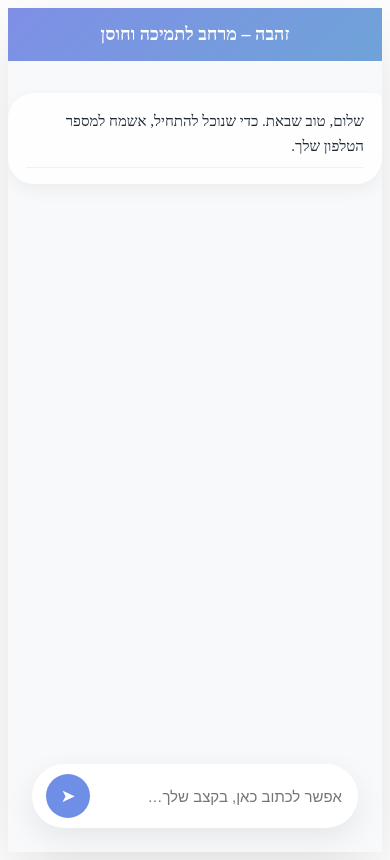
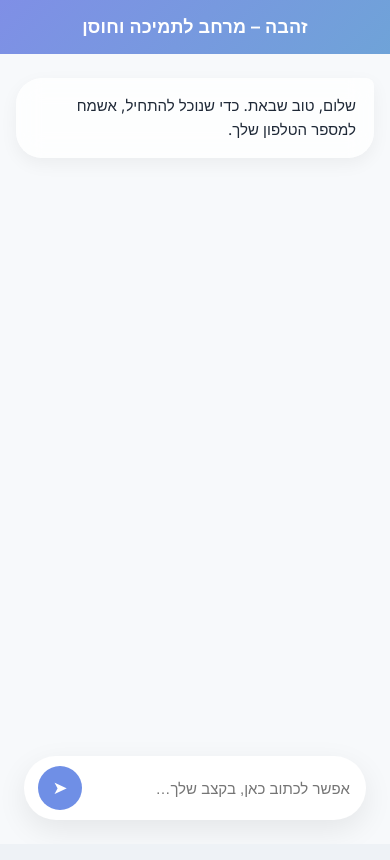
Before and after one commit to inaama8888/AI-agent-for-healthcare-, a React (Create React App) app in the folder client/: page / in a window 390 px wide. Built offline with nearby package versions, Linux system fonts and the light colour scheme.

Commit message:
נעמה ניסיתי

```diff
--- a/client/public/index.html
+++ b/client/public/index.html
@@ -4,6 +4,7 @@
     <meta charset="utf-8" />
     <link rel="icon" href="favicon.png" />
     <meta name="viewport" content="width=device-width, initial-scale=1" />
+
     <meta name="theme-color" content="#000000" />
     <meta
       name="description"
--- a/client/src/App.css
+++ b/client/src/App.css
@@ -4,11 +4,3 @@
 .App {
   text-align: center;
 }
-
-.app-shell {
-  width: 100%;
-  height: 100%;
-  display: flex;
-  justify-content: center;
-  align-items: center;
-}
--- a/client/src/App.js
+++ b/client/src/App.js
@@ -2,9 +2,9 @@ import Chat from "./components/Chat";
 
 function App() {
   return (
-    <div className="app-shell">
+
       <Chat />
-    </div>
+
   );
 }
 
--- a/client/src/components/Chat.js
+++ b/client/src/components/Chat.js
@@ -543,6 +543,7 @@ const handleEmotionalSupport = async () => {
 const goBack = () => {
   sendBot("חזרה אחורה 🔙");
 
+  // מיפוי פשוט של שלבים לאחור
   const backMap = {
    search_city: "search_menu",
   search_topic: "search_menu",
@@ -597,6 +598,7 @@ useEffect(() => {
   endRef.current?.scrollIntoView({ behavior: "smooth" });
 }, [mainMessages]);
 return (
+  <div className="app-shell">
     <div className="chat-container">
 
       <div className="chat-header">
@@ -654,7 +656,7 @@ return (
       </div>
 
     </div>
-
+  </div>
 );
 
 
--- a/client/src/styles/Chat.css
+++ b/client/src/styles/Chat.css
@@ -1,17 +1,21 @@
-/* ================================
-   ZAHAVA – HEALING CHAT UI (FINAL)
-================================ */
+/* =================================================
+   ZAHAVA CHAT – PRODUCTION READY UI
+   Mindfulness / Therapy Chat
+   ================================================= */
 
 /* ===== Variables ===== */
 :root {
+  --bg-app: #eef2f6;
   --bg-canvas: #f7f9fb;
+
   --header-gradient: linear-gradient(135deg, #7f8fe6, #6fa3d8);
 
-  --bot-glass: rgba(255, 255, 255, 0.8);
-  --user-glass: rgba(230, 241, 255, 0.95);
+  --bot-bg: rgba(255, 255, 255, 0.78);
+  --user-bg: rgba(230, 241, 255, 0.92);
 
   --text-main: #1f2937;
   --text-muted: #6b7280;
+
   --accent: #6f8fe6;
 
   --radius-xl: 26px;
@@ -19,8 +23,23 @@
 }
 
 /* ===== Reset ===== */
-* {
+*,
+*::before,
+*::after {
   box-sizing: border-box;
+}
+
+html {
+  direction: rtl;
+}
+
+html,
+body {
+  margin: 0;
+  height: 100%;
+  font-family: "Inter", system-ui, -apple-system, "Segoe UI", Arial;
+  background: var(--bg-app);
+  color: var(--text-main);
 }
 
 /* ===== App shell ===== */
@@ -36,59 +55,59 @@
 .chat-container {
   width: 100%;
   max-width: 900px;
-  height: 90vh;
+  height: min(90vh, 900px);
   display: flex;
   flex-direction: column;
   background: var(--bg-canvas);
   border-radius: 24px;
   box-shadow: 0 24px 70px rgba(0, 0, 0, 0.12);
-  -webkit-font-smoothing: antialiased;
-  text-rendering: optimizeLegibility;
+  overflow: hidden;
 }
 
 /* ===== Header ===== */
 .chat-header {
   background: var(--header-gradient);
-  color: #fff;
+  color: #ffffff;
   padding: 16px 24px;
   text-align: center;
   font-size: 18px;
   font-weight: 600;
+  letter-spacing: 0.2px;
 }
 
 /* ===== Messages area ===== */
 .messages {
   flex: 1;
-  padding: 32px 0;
+  padding: 32px 48px;
   overflow-y: auto;
   display: flex;
   flex-direction: column;
   gap: 18px;
-  align-items: center; /* ציר קבוע */
+  scroll-behavior: smooth;
 }
 
 /* ===== Message base ===== */
 .message {
-  width: 100%;
-  max-width: 420px;
+  max-width: 70%;
   padding: 16px 18px;
   border-radius: var(--radius-xl);
   font-size: 15px;
-  line-height: 1.65;
-  color: var(--text-main);
-  background: #fff;
-  backdrop-filter: blur(12px);
-  animation: fadeUp 0.25s ease;
+  line-height: 1.6;
   white-space: pre-line;
   position: relative;
+  animation: fadeUp 0.25s ease;
+  background: rgba(255, 255, 255, 0.85);
+
+  backdrop-filter: blur(12px);
+  -webkit-backdrop-filter: blur(12px);
 }
 
-/* ===== Bot message (ימין) ===== */
+/* ===== Bot message ===== */
 .message.bot {
   align-self: flex-end;
-  margin-right: 24px;
-  background: var(--bot-glass);
+  background: var(--bot-bg);
   border-top-right-radius: 8px;
+  max-width: 420px;
   box-shadow: 0 6px 18px rgba(0, 0, 0, 0.05);
 }
 
@@ -100,11 +119,27 @@
   background: rgba(0, 0, 0, 0.05);
 }
 
-/* ===== User message (שמאל) ===== */
+.message.bot:hover {
+  box-shadow: 0 8px 24px rgba(0, 0, 0, 0.06);
+}
+
+/* Meta text */
+.message.bot .meta {
+  display: block;
+  margin-top: 6px;
+  font-size: 14px;
+  color: var(--text-muted);
+}
+
+/* spacing between bot cards */
+.messages .message.bot + .message.bot {
+  margin-top: 6px;
+}
+
+/* ===== User message ===== */
 .message.user {
   align-self: flex-start;
-  margin-left: 24px;
-  background: var(--user-glass);
+  background: var(--user-bg);
   border-top-left-radius: 8px;
 }
 
@@ -117,7 +152,7 @@
 }
 
 .choice-chip {
-  background: #fff;
+  background: #ffffff;
   border: 1px solid rgba(0, 0, 0, 0.08);
   border-radius: 999px;
   padding: 10px 18px;
@@ -129,7 +164,7 @@
 
 .choice-chip:hover {
   background: var(--accent);
-  color: #fff;
+  color: #ffffff;
   transform: translateY(-1px);
   box-shadow: 0 8px 20px rgba(0, 0, 0, 0.12);
 }
@@ -137,7 +172,7 @@
 /* ===== Typing indicator ===== */
 .typing {
   padding: 14px 18px;
-  background: var(--bot-glass);
+  background: var(--bot-bg);
   border-radius: var(--radius-lg);
   display: flex;
   gap: 6px;
@@ -152,8 +187,13 @@
   animation: blink 1.4s infinite both;
 }
 
-.typing span:nth-child(2) { animation-delay: 0.2s; }
-.typing span:nth-child(3) { animation-delay: 0.4s; }
+.typing span:nth-child(2) {
+  animation-delay: 0.2s;
+}
+
+.typing span:nth-child(3) {
+  animation-delay: 0.4s;
+}
 
 /* ===== Input ===== */
 .input-box {
@@ -163,7 +203,7 @@
 .input-inner {
   display: flex;
   gap: 12px;
-  background: #fff;
+  background: #ffffff;
   border-radius: 999px;
   padding: 10px 14px;
   box-shadow: 0 10px 30px rgba(0, 0, 0, 0.08);
@@ -174,6 +214,7 @@
   border: none;
   font-size: 15px;
   outline: none;
+  background: transparent;
 }
 
 .send-btn {
@@ -182,9 +223,15 @@
   border-radius: 50%;
   border: none;
   background: var(--accent);
-  color: #fff;
+  color: #ffffff;
   font-size: 18px;
   cursor: pointer;
+  transition: transform 0.15s ease, box-shadow 0.15s ease;
+}
+
+.send-btn:hover {
+  transform: scale(1.05);
+  box-shadow: 0 8px 20px rgba(0, 0, 0, 0.18);
 }
 
 /* ===== Animations ===== */
@@ -200,9 +247,15 @@
 }
 
 @keyframes blink {
-  0% { opacity: 0.2; }
-  20% { opacity: 1; }
-  100% { opacity: 0.2; }
+  0% {
+    opacity: 0.2;
+  }
+  20% {
+    opacity: 1;
+  }
+  100% {
+    opacity: 0.2;
+  }
 }
 
 /* ===== Mobile ===== */
@@ -217,15 +270,20 @@
     border-radius: 0;
   }
 
-  .message {
-    max-width: 100%;
+  .messages {
+    padding: 24px 16px;
   }
 
-  .message.bot {
-    margin-right: 12px;
+  .message {
+    max-width: 94%;
   }
 
+  .message.bot,
   .message.user {
-    margin-left: 12px;
+    align-self: unset;
+  }
+
+  .message.bot::after {
+    display: none;
   }
 }
```
Also changed, not shown: 11 other files (tests, documents, lock files or other folders).
